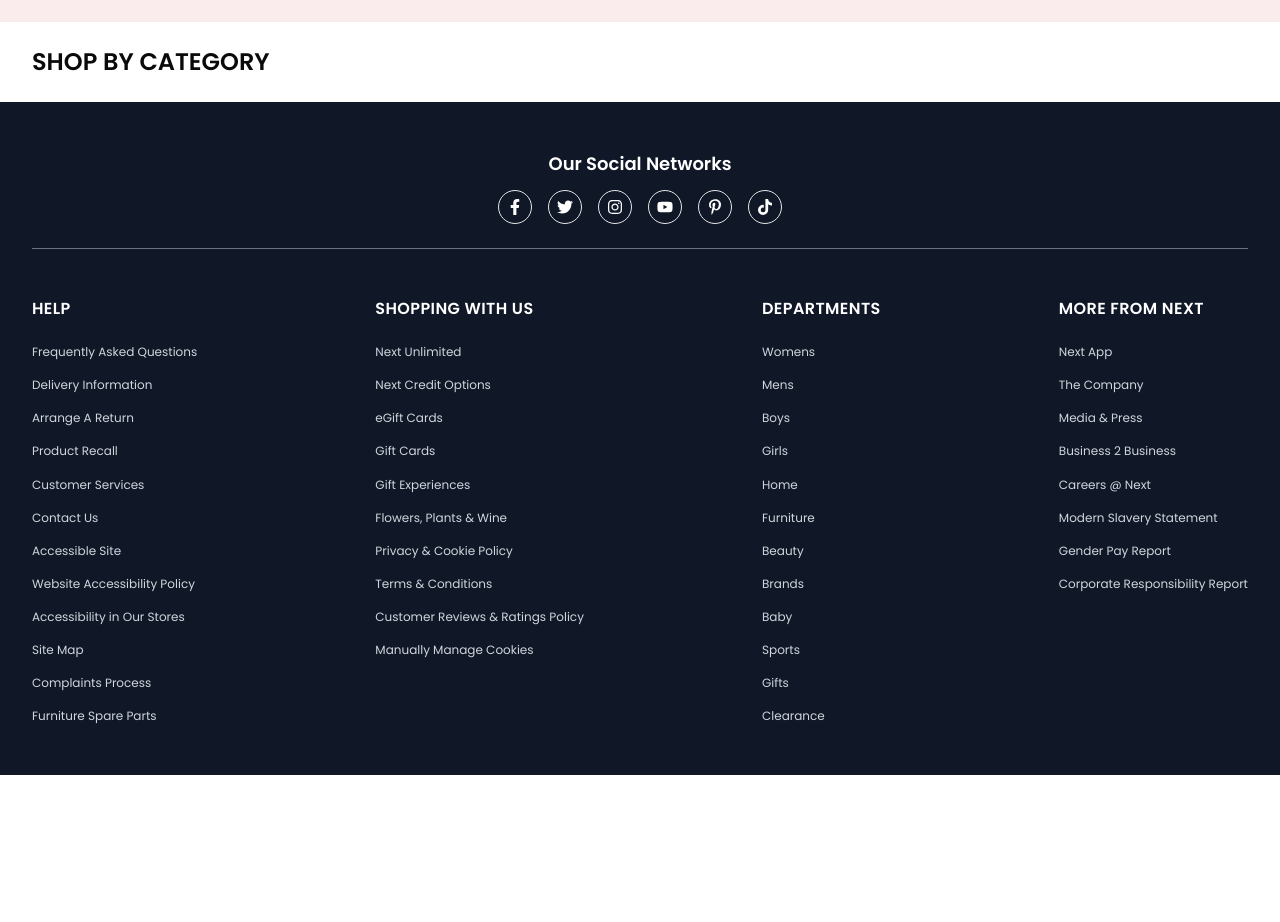
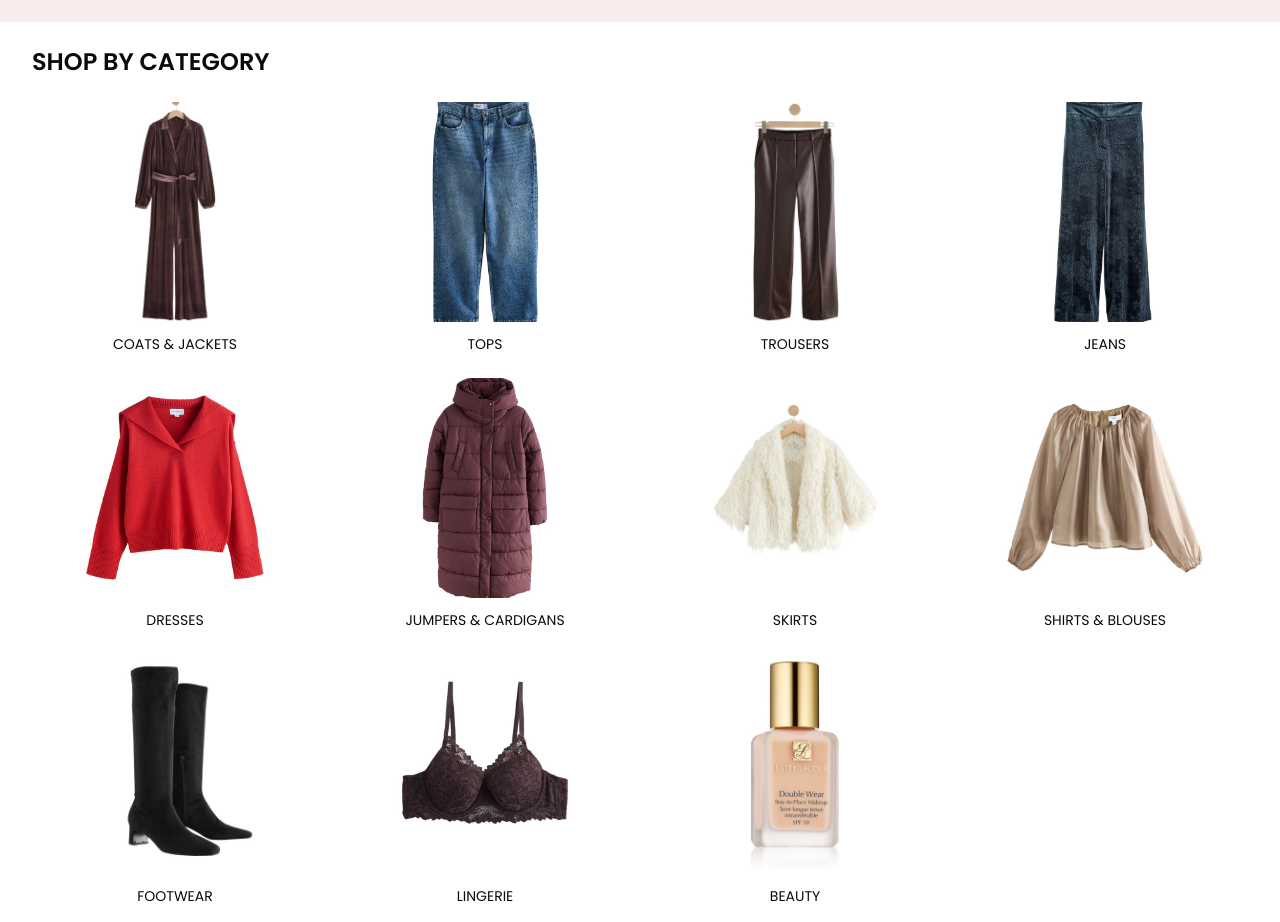
Before and after one commit to mahedizaman/next-E-commerce, a Next.js app: page /category/women in a window 1280 px wide. Shown: the part 870-1792 px from the top of the page. Before the commit the page ends 1645 px from the top, so only its background shows below. Built offline with nearby package versions, Linux system fonts and the light colour scheme.

Commit message:
women category half  sectionadded

```diff
--- a/components/WomenCategory.jsx
+++ b/components/WomenCategory.jsx
@@ -1,14 +1,33 @@
-import React from 'react'
+"use client";
+import { womenCategory } from "@/data/WomenCategory";
+import Image from "next/image";
+import React from "react";
 
 const WomenCategory = () => {
   return (
-    <div className='py-6 px-8'>
-        <div>
-            <h3 className='uppercase font-semibold text-2xl'>shop by category</h3>
-            <div></div>
-        </div>
+    <div className="py-6 px-8">
+      <h3 className="uppercase font-semibold text-2xl mb-6">
+        shop by category
+      </h3>
+
+      <div className="grid grid-cols-2 sm:grid-cols-3 md:grid-cols-4 gap-6">
+        {womenCategory.map((item) => (
+          <div key={item.id} className="group cursor-pointer text-center">
+            <div className="relative w-full h-[220px] overflow-hidden">
+              <Image
+                src={item.image}
+                alt={item.heading || "women category"}
+                fill
+                className="object-cover group-hover:scale-105 transition duration-300"
+              />
+            </div>
+
+            <p className="mt-3 text-sm font-medium uppercase">{item.heading}</p>
+          </div>
+        ))}
+      </div>
     </div>
-  )
-}
+  );
+};
 
-export default WomenCategory
+export default WomenCategory;
--- a/data/WomenCategory.js
+++ b/data/WomenCategory.js
@@ -2,56 +2,56 @@
   {
     id: 1,
     heading: "coats & jackets",
-    image: "/womens/image30.jpg",
+    image: "/Womens/image30.jpg",
   },
   {
     id: 2,
     heading: "tops",
-    image: "/womens/image9.jpg",
+    image: "/Womens/image9.jpg",
   },
   {
     id: 3,
     heading: "trousers",
-    image: "/womens/image28.jpg",
+    image: "/Womens/image28.jpg",
   },
   {
     id: 4,
     heading: "jeans",
-    image: "/womens/image8.jpg",
+    image: "/Womens/image8.jpg",
   },
   {
     id: 5,
     heading: "dresses",
-    image: "/womens/image11.jpg",
+    image: "/Womens/image11.jpg",
   },
   {
     id: 6,
     heading: "jumpers & cardigans",
-    image: "/womens/image6.jpg",
+    image: "/Womens/image6.jpg",
   },
   {
     id: 7,
     heading: "skirts",
-    image: "/womens/image31.jpg",
+    image: "/Womens/image31.jpg",
   },
   {
     id: 8,
     heading: "shirts & blouses",
-    image: "/womens/image13.jpg",
+    image: "/Womens/image13.jpg",
   },
   {
     id: 9,
     heading: "footwear",
-    image: "/womens/image25.jpg",
+    image: "/Womens/image25.jpg",
   },
   {
     id: 10,
     heading: "lingerie",
-    image: "/womens/image14.jpg",
+    image: "/Womens/image14.jpg",
   },
   {
     id: 11,
     heading: "beauty",
-    image: "/womens/image4.jpg",
+    image: "/Womens/image4.jpg",
   },
 ];
```
